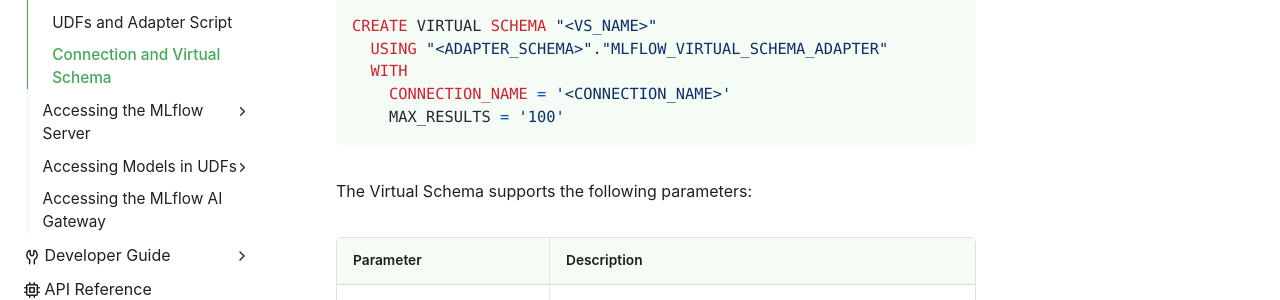
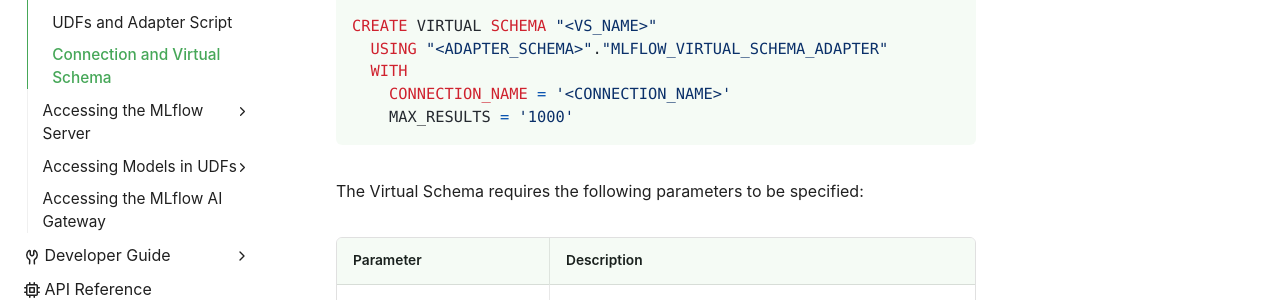
Before and after one commit to exasol/mlflow-plugin, a Sphinx documentation site: the page built from doc/user_guide/installation/connection_and_virtual_schema.rst, in a window 1280 px wide and 900 px high, scrolled down 847 px. Shown: the part 267-567 px from the top of the window. Built offline with Sphinx 7.4.7, drawn with Linux system fonts in a browser that asks for light colours; pages that are not in the unit, such as notebooks, are missing from menus.

Commit message:
Updated default value for MAX_RESULTS.

```diff
--- a/doc/user_guide/installation/connection_and_virtual_schema.rst
+++ b/doc/user_guide/installation/connection_and_virtual_schema.rst
@@ -49,9 +49,9 @@
      USING "<ADAPTER_SCHEMA>"."MLFLOW_VIRTUAL_SCHEMA_ADAPTER"
      WITH
        CONNECTION_NAME = '<CONNECTION_NAME>'
-       MAX_RESULTS = '100'
+       MAX_RESULTS = '1000'
 
-The Virtual Schema supports the following parameters:
+The Virtual Schema requires the following parameters to be specified:
 
 .. list-table::
    :header-rows: 1
```
